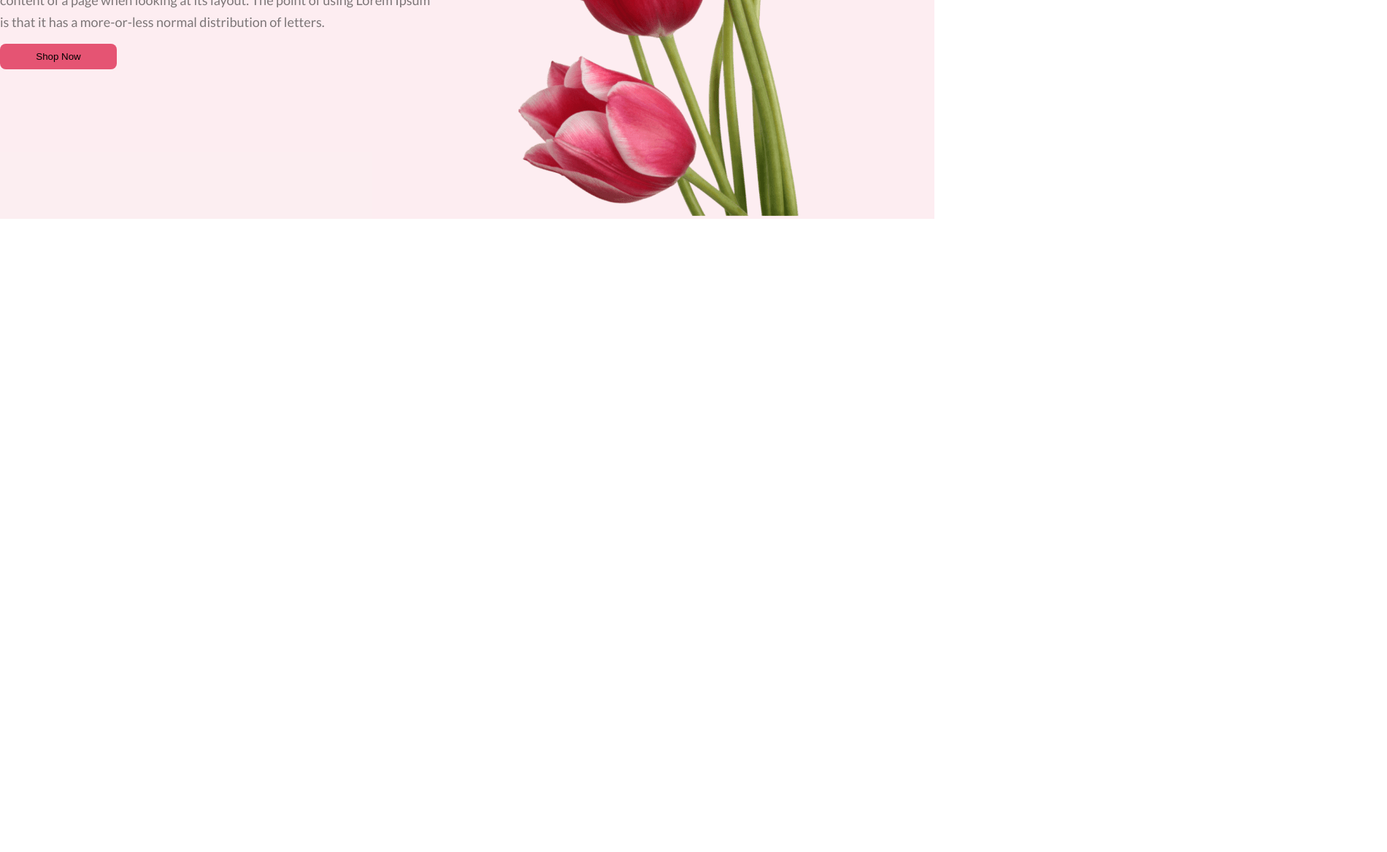
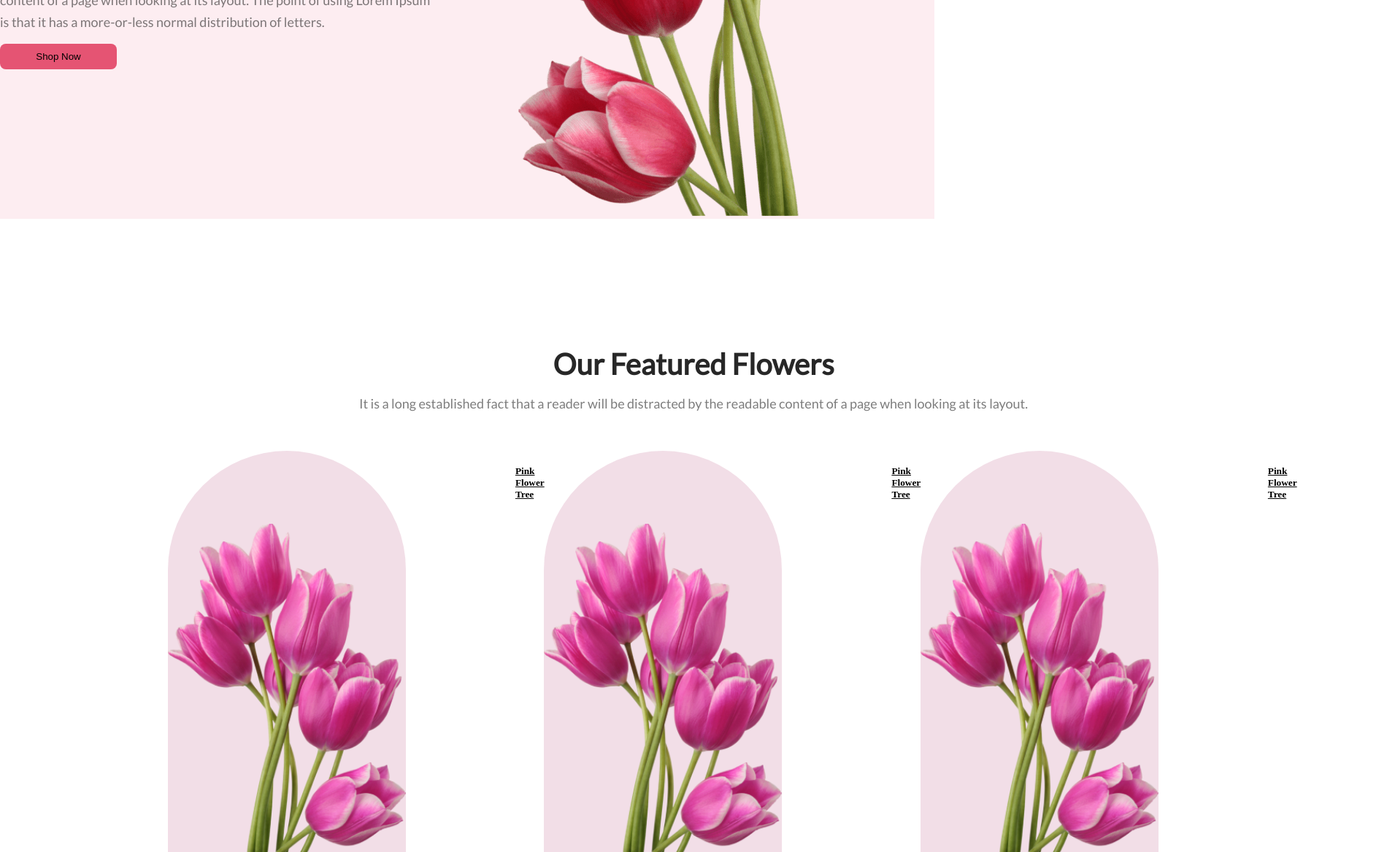
Before and after one commit to singha-saikat/flower-shop-assignment, a plain HTML site: page index.html in a window 1280 px wide. Shown: the part 554-1722 px from the top of the page at 73% size, 1900 px wide, since content can reach past the window. Before the commit the page ends 854 px from the top, so only its background shows below. Drawn offline with Linux system fonts and the light colour scheme.

Commit message:
try featured section

```diff
--- a/index.html
+++ b/index.html
@@ -7,15 +7,18 @@
     <link rel="preconnect" href="https://fonts.gstatic.com" crossorigin />
     <link
       href="https://fonts.googleapis.com/css2?family=Lato&family=Open+Sans:wght@400;700;800&display=swap"
-      rel="stylesheet"/>
-        <link rel="stylesheet" href="style.css" />
+      rel="stylesheet"
+    />
+    <link rel="stylesheet" href="style.css" />
     <title>Flower Shop</title>
   </head>
   <body>
     <header>
       <div class="header-info">
         <div class="header-description">
-          <h1 class="header-tittle">Let's make <br />beautiful flowers a <br />part of your life.</h1>
+          <h1 class="header-tittle">
+            Let's make <br />beautiful flowers a <br />part of your life.
+          </h1>
           <p class="header-paragraph">
             It is a long established fact that a reader will be distracted by
             the readable content of a page when looking at its layout. The point
@@ -30,7 +33,37 @@
         </div>
       </div>
     </header>
-    <main></main>
+    <main>
+      <section>
+        <div class="featured-section">
+          <div class="featured-info">
+            <h1 class="featured-tittle">Our Featured Flowers</h1>
+            <p class="featured-pera">
+              It is a long established fact that a reader will be distracted by
+              the readable content of a page when looking at its layout.
+            </p>
+          </div>
+        </div>
+        <div class="flower-img-conteinar">
+            <div class="pink-flower-box">
+                <img src="./Flower Asset/pngwing 6.png" alt="pink-rose">
+
+            </div>
+            <h5 class="flower-name"><u>Pink Flower Tree</u></h5>
+            <div class="pink-flower-box">
+                <img src="./Flower Asset/pngwing 6.png" alt="pink-rose">
+
+            </div>
+            <h5 class="flower-name"><u>Pink Flower Tree</u></h5>
+            <div class="pink-flower-box">
+                <img src="./Flower Asset/pngwing 6.png" alt="pink-rose">
+
+            </div>
+            <h5 class="flower-name"><u>Pink Flower Tree</u></h5>
+        </div>
+
+      </section>
+    </main>
     <footer></footer>
   </body>
 </html>
--- a/style.css
+++ b/style.css
@@ -1,21 +1,20 @@
-*{
+* {
   margin: 0;
   padding: 0;
 }
-.header-info{
+.header-info {
   width: 100%;
-        background: rgba(229, 84, 115, 0.10);
+  background: rgba(229, 84, 115, 0.1);
   display: flex;
   justify-content: space-around;
   align-items: center;
 }
-.header-img{
+.header-img {
   width: 600px;
   padding-top: 50px;
   color: #272727;
-
 }
-.header-tittle{
+.header-tittle {
   color: #272727;
   font-family: Lato;
   font-size: 80px;
@@ -23,12 +22,12 @@ font-style: normal;
   font-weight: 800;
   line-height: normal;
 }
-.header-description{
+.header-description {
   width: 700px;
 }
-.header-paragraph{
+.header-paragraph {
   width: 600px;
-    color: rgba(39, 39, 39, 0.60);
+  color: rgba(39, 39, 39, 0.6);
   font-family: Lato;
   font-size: 18px;
   font-weight: 400;
@@ -36,10 +35,56 @@ line-height: normal;
   padding: 15px 0;
 
 }
-.btn{
-    width:160px;
+.btn {
+  width: 160px;
   border-radius: 8px;
-background: #E55473;
+  background: #e55473;
   border: none;
   padding: 10px;
 }
+.featured-tittle {
+  color: #272727;
+  text-align: center;
+  font-family: Lato;
+  font-size: 40px;
+  font-weight: 800;
+  line-height: normal;
+  padding-top: 175px;
+}
+.featured-pera {
+  color: rgba(39, 39, 39, 0.6);
+  text-align: center;
+  font-family: Lato;
+  font-size: 18px;
+  font-style: normal;
+  font-weight: 400;
+  line-height: 30px;
+  padding-top: 15px;
+  padding-bottom: 50px;
+}
+.featured-section {
+  width: 1900px;
+
+
+}
+.pink-flower-box{
+    width: 550px;
+height: 450px;
+border-radius: 300px 300px 0px 0px;
+background: rgba(167, 33, 98, 0.15);
+display: flex;
+justify-content: center;
+padding-top: 100px;
+
+}
+
+.flower-img-conteinar{
+    padding-left: 230px;
+    display: flex;
+    justify-content: space-evenly;
+}
+.flower-name{
+    padding-left: 150px;
+    padding-top: 20px;
+
+}
```
Lines whose indentation alone changed are shown as unchanged.
